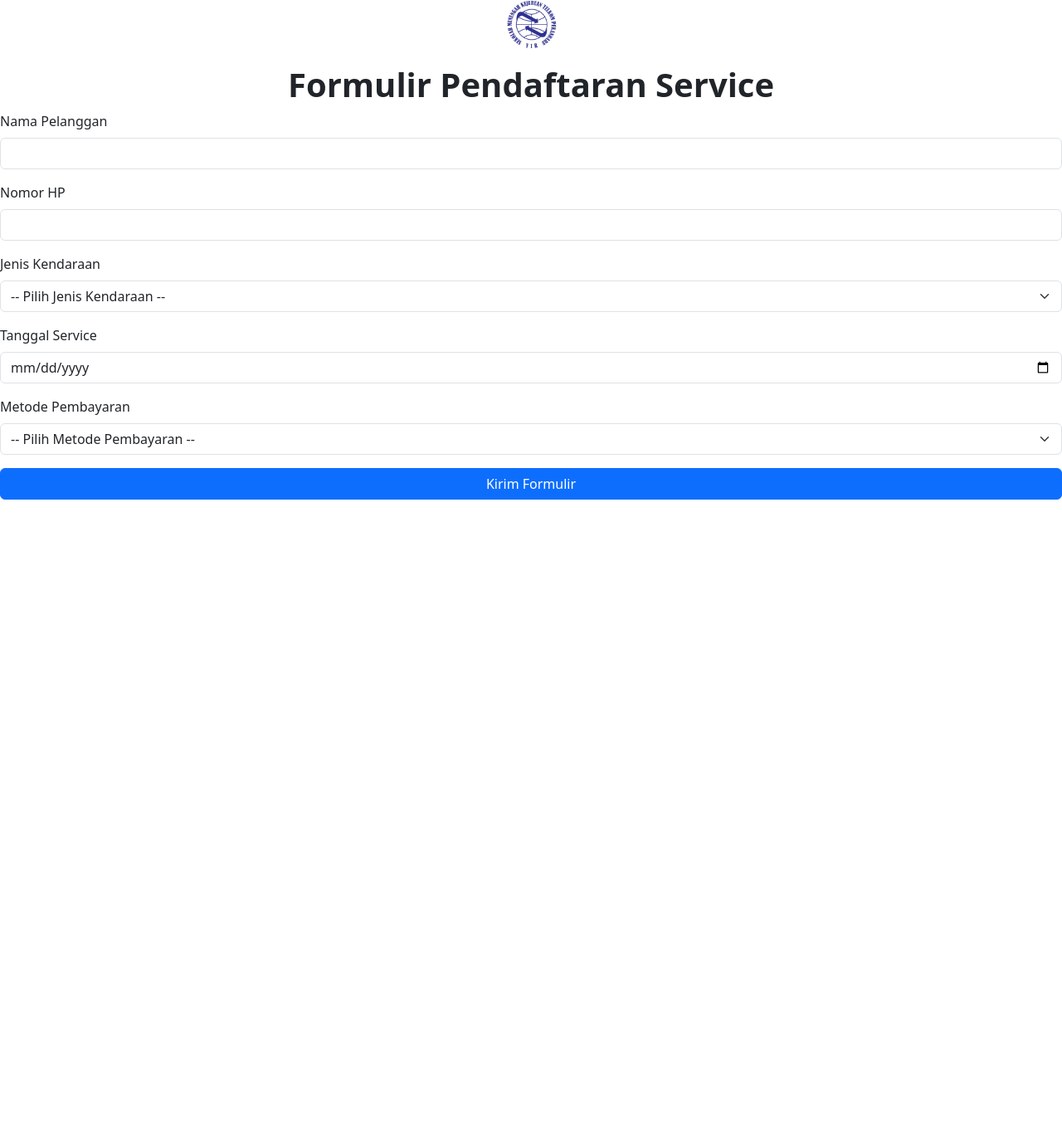
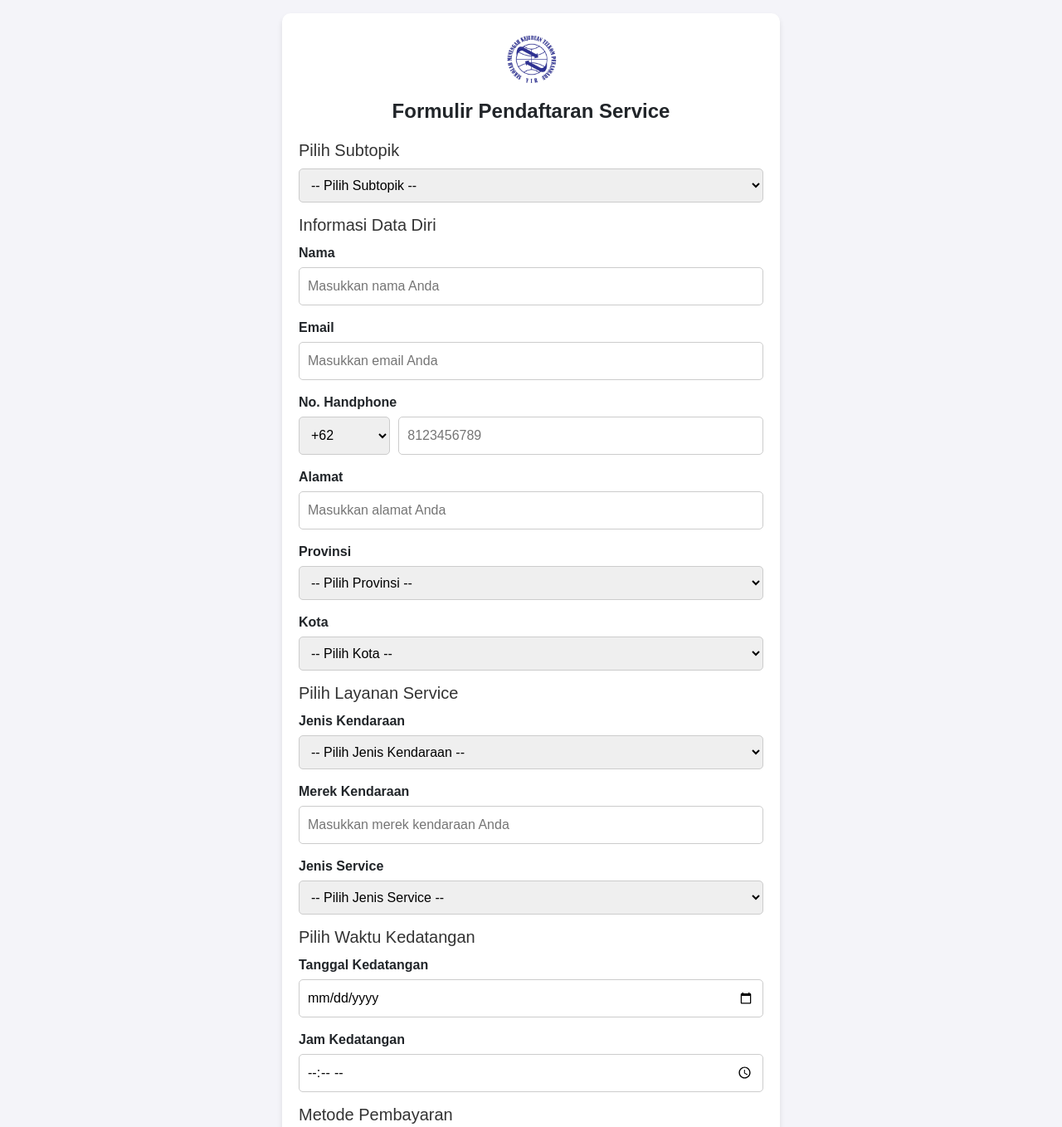
Before and after one commit to Dina2712/TeamsThreeTefa, a plain HTML site: page Form/index.html in a window 1280 px wide. Shown: the part 4-1362 px from the top of the page at 83% size. Before the commit the page ends 800 px from the top, so only its background shows below. Drawn offline with nearby package versions, Linux system fonts and the light colour scheme.

Commit message:
Ubah Form

```diff
--- a/Form/index.html
+++ b/Form/index.html
@@ -5,73 +5,109 @@
 <meta name="viewport" content="width=device-width, initial-scale=1.0">
 <title>Formulir Service</title>
 <link href="https://cdn.jsdelivr.net/npm/bootstrap@5.3.3/dist/css/bootstrap.min.css" rel="stylesheet">
+<link rel="stylesheet" href="style.css">
 </head>
 
 <body>
+    <div class="form-container">
     <div class="container text-center">
     <img src="./logonew.jpeg" alt="Logo" width="65" height="65" class="d-inline-block align-text-top rounded-circle img-fluid mb-3">
     <h1 class="fw-bold">Formulir Pendaftaran Service</h1>
     </div>
 <form id="serviceForm">
-    <!-- Nama Pelanggan -->
-    <div class="mb-3">
-    <label for="customerName" class="form-label">Nama Pelanggan</label>
-    <input type="text" id="customerName" class="form-control" required>
+    <!-- Pilih Subtopik -->
+    <h2>Pilih Subtopik</h2>
+    <select id="subtopik" name="subtopik" required>
+        <option value="">-- Pilih Subtopik --</option>
+        <option value="kunjung">Layanan Kunjung</option>
+        <option value="booking">Booking Service</option>
+    </select>
+
+    <!-- Informasi Data Diri -->
+    <h2>Informasi Data Diri</h2>
+    <label for="nama">Nama</label>
+    <input type="text" id="nama" name="nama" placeholder="Masukkan nama Anda" required>
+
+    <label for="email">Email</label>
+    <input type="email" id="email" name="email" placeholder="Masukkan email Anda" required>
+
+    <label for="handphone">No. Handphone</label>
+    <div style="display: flex; gap: 10px;">
+        <select style="width: 20%;" id="region" name="region" required>
+            <option value="+62">+62</option>
+        </select>
+        <input style="width: 80%;" type="text" id="handphone" name="handphone" placeholder="8123456789" required>
     </div>
 
-    <!-- Nomor HP Pelanggan -->
-    <div class="mb-3">
-    <label for="customerPhone" class="form-label">Nomor HP</label>
-    <input type="tel" id="customerPhone" class="form-control" required>
-    </div>
+    <label for="alamat">Alamat</label>
+    <input type="text" id="alamat" name="alamat" placeholder="Masukkan alamat Anda" required>
 
-    <!-- Pilihan Kendaraan -->
-    <div class="mb-3">
-    <label for="vehicleType" class="form-label">Jenis Kendaraan</label>
-    <select id="vehicleType" class="form-select" onchange="showServiceOptions()" required>
+    <label for="provinsi">Provinsi</label>
+    <select id="provinsi" name="provinsi" required>
+        <option value="">-- Pilih Provinsi --</option>
+        <option value="aceh">Aceh</option>
+        <option value="sumut">Sumatera Utara</option>
+        <option value="sumbar">Sumatera Barat</option>
+        <option value="riau">Riau</option>
+        <option value="kepri">Kepulauan Riau</option>
+        <option value="jambi">Jambi</option>
+        <option value="sumsel">Sumatera Selatan</option>
+        <option value="bengkulu">Bengkulu</option>
+        <option value="lampung">Lampung</option>
+        <option value="babel">Bangka Belitung</option>
+    </select>
+
+    <label for="kota">Kota</label>
+    <select id="kota" name="kota" required>
+        <option value="">-- Pilih Kota --</option>
+        <option value="kota pekanbaru">Kota Pekanbaru</option>
+        <!-- Anda bisa menambahkan opsi kota sesuai logika -->
+    </select>
+
+    <!-- Pilih Layanan Service -->
+    <h2>Pilih Layanan Service</h2>
+    <label for="jenis">Jenis Kendaraan</label>
+    <select id="jenis" name="jenis" required>
         <option value="">-- Pilih Jenis Kendaraan --</option>
         <option value="motor">Motor</option>
         <option value="mobil">Mobil</option>
     </select>
+
+    <label for="merek">Merek Kendaraan</label>
+    <input type="text" id="merek" name="merek" placeholder="Masukkan merek kendaraan Anda" required>
+
+    <label for="jenis-service">Jenis Service</label>
+<select id="jenis-service" name="jenis-service" required onchange="toggleServiceLainnya(this.value)">
+    <option value="">-- Pilih Jenis Service --</option>
+    <option value="kpb">KPB (Kupon Perawatan Berkala)</option>
+    <option value="ringan">Service Ringan</option>
+    <option value="berat">Service Berat</option>
+    <option value="lainnya">Service Lainnya</option>
+</select>
+
+<!-- Input tambahan untuk "Service Lainnya" -->
+<div id="service-lainnya" style="display: none; margin-top: 10px;">
+    <label for="deskripsi-service-lainnya">Jenis Service Lainnya</label>
+    <input type="text" id="deskripsi-service-lainnya" name="deskripsi-service-lainnya" placeholder="Tulis jenis service lainnya">
 </div>
 
-    <!-- Opsi Layanan -->
-    <div class="mb-3 d-none" id="motorServices">
-    <label for="motorService" class="form-label">Pilih Layanan Motor</label>
-    <select id="motorService" class="form-select">
-        <option value="">-- Pilih Layanan --</option>
-        <option value="ganti-oli">Ganti Oli</option>
-        <option value="servis-ringan">Servis Ringan</option>
-        <option value="servis-berat">Servis Berat</option>
-    </select>
-    </div>
+    <!-- Pilih Waktu Kedatangan -->
+    <h2>Pilih Waktu Kedatangan</h2>
+    <label for="tanggal">Tanggal Kedatangan</label>
+    <input type="date" id="tanggal" name="tanggal" required>
 
-    <div class="mb-3 d-none" id="mobilServices">
-    <label for="mobilService" class="form-label">Pilih Layanan Mobil</label>
-    <select id="mobilService" class="form-select">
-        <option value="">-- Pilih Layanan --</option>
-        <option value="ganti-ban">Ganti Ban</option>
-        <option value="tune-up">Tune-Up</option>
-        <option value="perbaikan-mesin">Perbaikan Mesin</option>
-    </select>
-    </div>
-
-    <!-- Tanggal Service -->
-    <div class="mb-3">
-    <label for="serviceDate" class="form-label">Tanggal Service</label>
-    <input type="date" id="serviceDate" class="form-control" required>
-    </div>
+    <label for="jam">Jam Kedatangan</label>
+    <input type="time" id="jam" name="jam" required>
 
     <!-- Metode Pembayaran -->
-    <div class="mb-3">
-    <label for="paymentMethod" class="form-label">Metode Pembayaran</label>
-    <select id="paymentMethod" class="form-select" required>
+    <h2>Metode Pembayaran</h2>
+<label for="metode-pembayaran">Pilih Metode Pembayaran</label>
+<select id="metode-pembayaran" name="metode-pembayaran" required>
     <option value="">-- Pilih Metode Pembayaran --</option>
     <option value="cash">Cash</option>
     <option value="transfer">Transfer Bank</option>
     <option value="ewallet">E-Wallet</option>
 </select>
-    </div>
 
 <!-- Nomor Antrian -->
 <div id="queueDisplay" class="mt-4 d-none">
@@ -79,7 +115,7 @@
 </div>
 
 <!-- Tombol Kirim -->
-    <button type="submit" class="btn btn-primary w-100 mb-5">Kirim Formulir</button>
+<button type="submit" class="btn btn-primary w-100 mb-3">Kirim Formulir</button>
 </form>
 </div>
 
--- a/Form/script.js
+++ b/Form/script.js
@@ -11,6 +11,16 @@ function showServiceOptions() {
         document.getElementById('motorServices').classList.remove('d-none');
     } else if (vehicleType === 'mobil') {
         document.getElementById('mobilServices').classList.remove('d-none');
+    }
+}
+
+function toggleServiceLainnya(value) {
+    const serviceLainnyaDiv = document.getElementById('service-lainnya');
+    if (value === "lainnya") {
+        serviceLainnyaDiv.style.display = "block";
+    } else {
+        serviceLainnyaDiv.style.display = "none";
+        document.getElementById('deskripsi-service-lainnya').value = ""; // Clear input if not needed
     }
 }
 
--- a/Form/style.css
+++ b/Form/style.css
@@ -1,21 +1,68 @@
 body {
     font-family: Arial, sans-serif;
-    padding-top: 20px; /* Jarak dari atas */
-    padding-bottom: 20px; /* Jarak dari bawah */
+    background-color: #f4f4f9;
+    margin: 0;
+    padding: 0;
+    display: flex;
+    justify-content: center;
+    align-items: center;
+    min-height: 100vh;
 }
 
-.text-center img {
-    margin: 0 auto; /* Memaksa gambar untuk benar-benar di tengah */
+.form-container {
+    background: #fff;
+    border-radius: 10px;
+    box-shadow: 0 4px 6px rgba(0, 0, 0, 0.1);
+    padding: 20px;
+    width: 90%;
+    max-width: 600px;
+    margin: 20px;
 }
 
-@keyframes gradientAnimate {
-    0% {
-    background-position: 0% 50%;
-    }
-    50% {
-    background-position: 100% 50%;
-    }
-    100% {
-    background-position: 0% 50%;
-    }
+.form-container h1 {
+    text-align: center;
+    font-size: 24px;
+    margin-bottom: 20px;
 }
+
+.form-container h2 {
+    font-size: 20px;
+    margin-bottom: 10px;
+    color: #333;
+}
+
+.form-container .queue-number {
+    text-align: center;
+    font-size: 20px;
+    font-weight: bold;
+    color: #007bff;
+    margin-bottom: 20px;
+}
+
+.form-container label {
+    display: block;
+    margin-bottom: 5px;
+    font-weight: bold;
+}
+
+.form-container input,
+.form-container select,
+.form-container button {
+    width: 100%;
+    padding: 10px;
+    margin-bottom: 15px;
+    border: 1px solid #ccc;
+    border-radius: 5px;
+}
+
+.form-container button {
+    background-color: #007bff;
+    color: white;
+    font-size: 16px;
+    border: none;
+    cursor: pointer;
+}
+
+.form-container button:hover {
+    background-color: #0056b3;
+}
```
Also changed, not shown: index.html (+1 -16 lines). Lines whose indentation alone changed are shown as unchanged.
